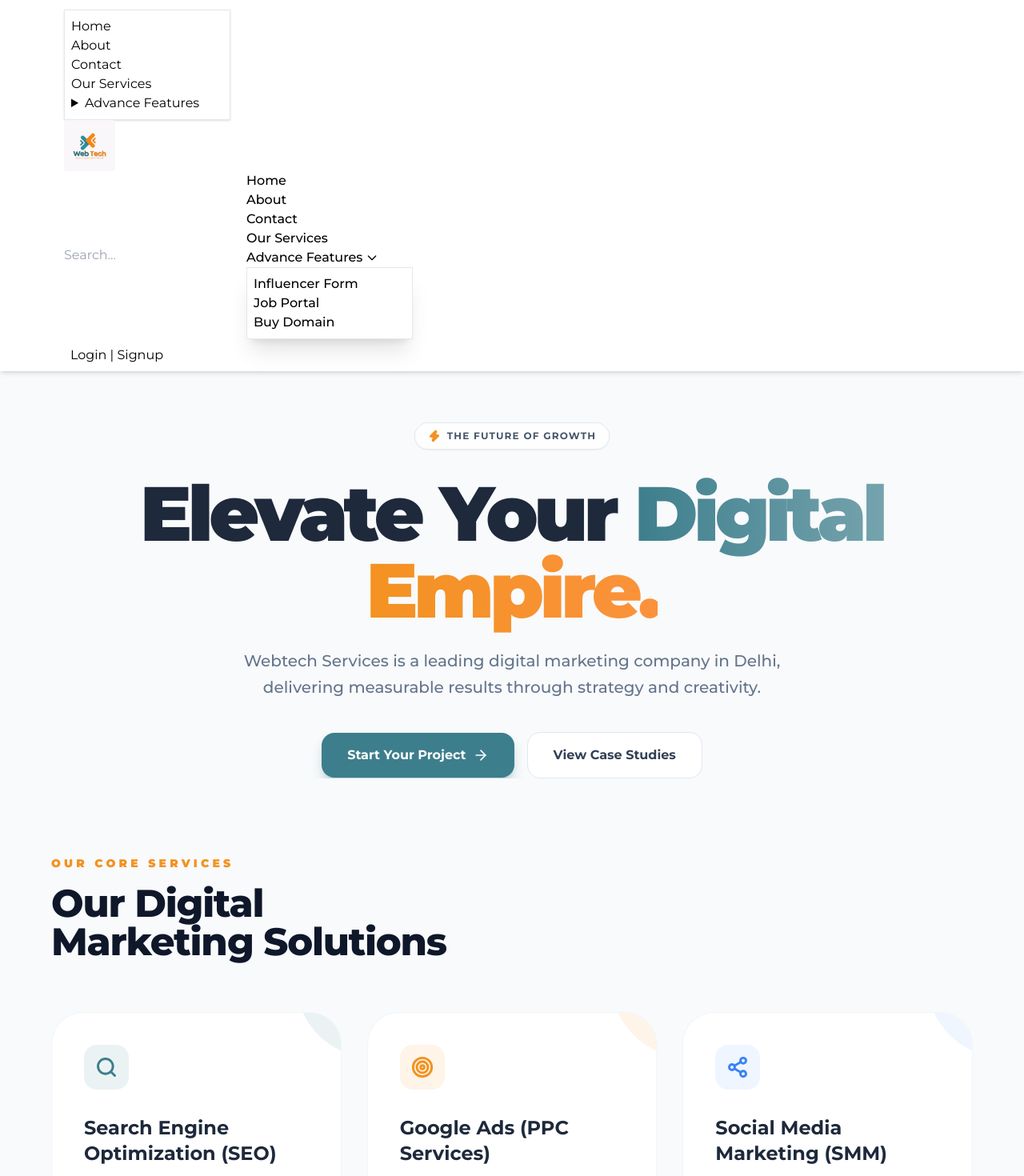
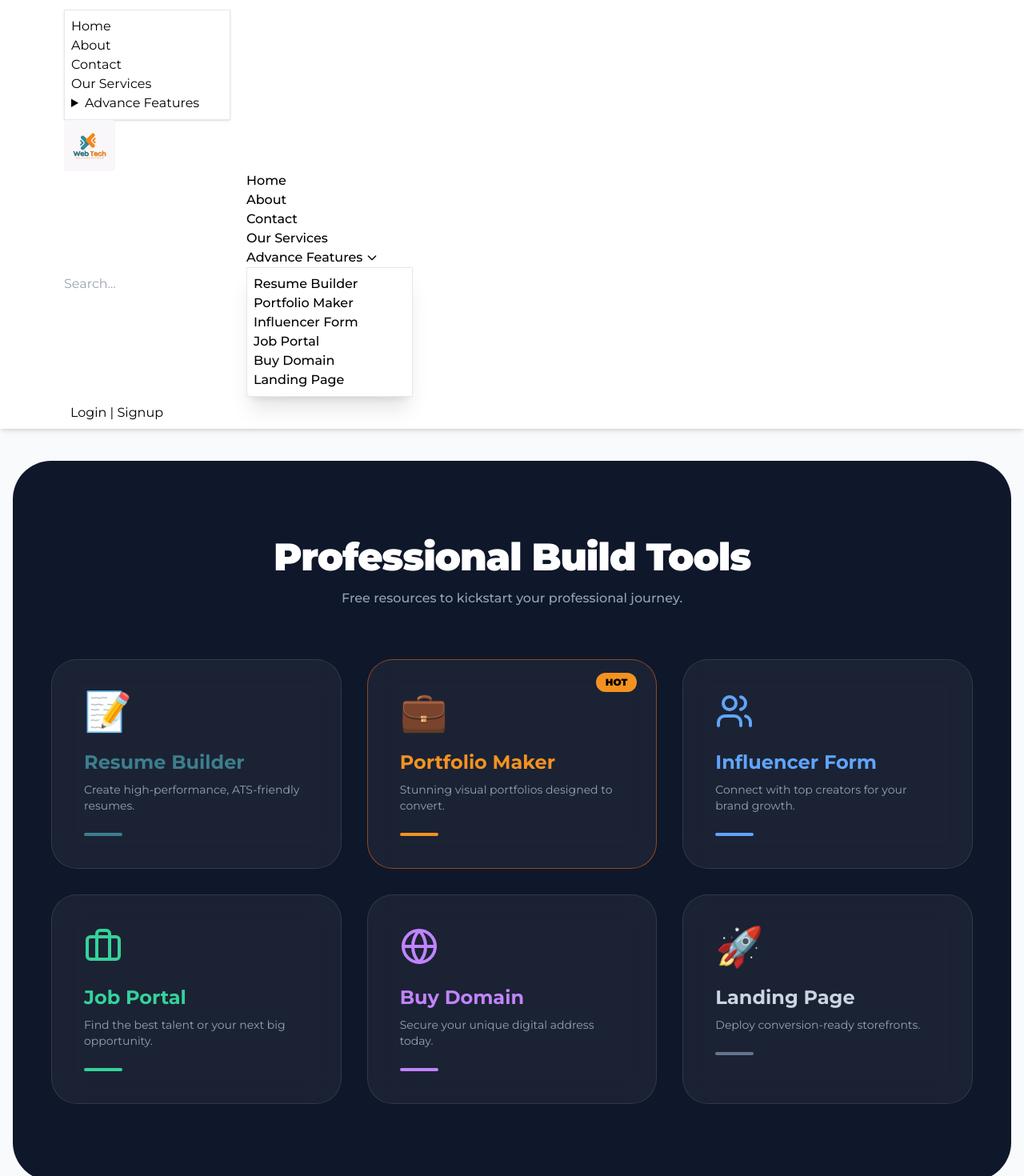
Before and after one commit to AnujHub03/Digital-marketing-Website-project, a React (Vite) app: page / in a window 1280 px wide. Shown: the top 1470 px of the page at 80% size. Built offline with nearby package versions, Linux system fonts and the light colour scheme; a web font is replaced by a local one.

Commit message:
feat:Restructuring components of home page

```diff
--- a/src/Components/Navbar.jsx
+++ b/src/Components/Navbar.jsx
@@ -1,8 +1,24 @@
-import React from "react";
-import { Link,useNavigate } from "react-router-dom";
+import React, { useRef } from "react";
+import { Link, useNavigate } from "react-router-dom";
 
 const Navbar = () => {
-  const nav = useNavigate()
+  const nav = useNavigate();
+  // Ref for the mobile details element to close it programmatically
+  const mobileDetailsRef = useRef(null);
+
+  const handleLinkClick = () => {
+    // 1. For Desktop: This removes focus from the active element,
+    // which hides the dropdown-hover/dropdown-content.
+    if (document.activeElement instanceof HTMLElement) {
+      document.activeElement.blur();
+    }
+
+    // 2. For Mobile: This closes the <details> tag manually.
+    if (mobileDetailsRef.current) {
+      mobileDetailsRef.current.removeAttribute("open");
+    }
+  };
+
   return (
     <div className="navbar bg-base-100 text-base-content shadow-md px-4 lg:px-20 font-montserrat sticky top-0 z-[100]">
       <div className="navbar-start">
@@ -13,24 +29,27 @@ const Navbar = () => {
             </svg>
           </label>
           <ul tabIndex={0} className="menu menu-sm dropdown-content mt-3 z-[50] p-2 shadow bg-base-100 rounded-box w-52 border border-base-200">
-            <li><Link to="/">Home</Link></li>
-            <li><Link to="/about">About</Link></li>
-            <li><Link>Contact</Link></li>
-            <li><Link>Our Services</Link></li>
+            <li><Link to="/" onClick={handleLinkClick}>Home</Link></li>
+            <li><Link to="/about" onClick={handleLinkClick}>About</Link></li>
+            <li><Link to="/contact" onClick={handleLinkClick}>Contact</Link></li>
+            <li><Link to="/services" onClick={handleLinkClick}>Our Services</Link></li>
             <li>
-              <details>
+              <details ref={mobileDetailsRef}>
                 <summary>Advance Features</summary>
                 <ul className="p-2 bg-base-200 rounded-md">
-                  <li><Link>Influncer Form</Link></li>
-                  <li><Link to="/jobportal">Job Portal</Link></li>
-                  <li><Link>Buy Domain</Link></li>
+                  <li><Link to="/resume-builder" onClick={handleLinkClick}>Resume Builder</Link></li>
+                  <li><Link to="/PortfolioMaker" onClick={handleLinkClick}>Portfolio Maker</Link></li>
+                  <li><Link to="/influencer" onClick={handleLinkClick}>Influencer Form</Link></li>
+                  <li><Link to="/jobportal" onClick={handleLinkClick}>Job Portal</Link></li>
+                  <li><Link to="/buysubdomain" onClick={handleLinkClick}>Buy Domain</Link></li>
+                  <li><Link to="/landing-page" onClick={handleLinkClick}>Landing Page</Link></li>
                 </ul>
               </details>
             </li>
           </ul>
         </div>
 
-        <Link className="flex items-center gap-2" to="/">
+        <Link className="flex items-center gap-2" to="/" onClick={handleLinkClick}>
           <img
             src="src/assets/logo (2).png"
             alt="WebTech Logo"
@@ -48,11 +67,11 @@ const Navbar = () => {
           />
         </div>
 
-        <ul className="menu menu-horizontal px-1 gap-2 font-medium ">
-          <li><Link to="/" className="hover:text-orange-600">Home</Link></li>
-          <li><Link to="/about" className="hover:text-orange-600">About</Link></li>
-          <li><Link to="/contact" className="hover:text-orange-600">Contact</Link></li>
-          <li><Link to="/services" className="hover:text-orange-600">Our Services</Link></li>
+        <ul className="menu menu-horizontal px-1 gap-2 font-medium">
+          <li><Link to="/" className="hover:text-orange-600" onClick={handleLinkClick}>Home</Link></li>
+          <li><Link to="/about" className="hover:text-orange-600" onClick={handleLinkClick}>About</Link></li>
+          <li><Link to="/contact" className="hover:text-orange-600" onClick={handleLinkClick}>Contact</Link></li>
+          <li><Link to="/services" className="hover:text-orange-600" onClick={handleLinkClick}>Our Services</Link></li>
 
           <li className="dropdown dropdown-hover">
             <div tabIndex={0} role="button" className="flex items-center gap-1">
@@ -62,9 +81,12 @@ const Navbar = () => {
               </svg>
             </div>
             <ul tabIndex={0} className="dropdown-content z-[50] menu p-2 shadow-xl bg-base-100 rounded-box w-52 top-full border border-base-200">
-              <li><Link to="/influencer" className="hover:text-orange-600">Influencer Form</Link></li>
-                  <li><Link to="/jobportal" className="hover:text-orange-600">Job Portal</Link></li>
-                  <li><Link to="/buysubdomain" className="hover:text-orange-600" >Buy Domain</Link></li>
+              <li><Link to="/resume-builder" className="hover:text-orange-600" onClick={handleLinkClick}>Resume Builder</Link></li>
+              <li><Link to="/PortfolioMaker" className="hover:text-orange-600" onClick={handleLinkClick}>Portfolio Maker</Link></li>
+              <li><Link to="/influencer" className="hover:text-orange-600" onClick={handleLinkClick}>Influencer Form</Link></li>
+              <li><Link to="/jobportal" className="hover:text-orange-600" onClick={handleLinkClick}>Job Portal</Link></li>
+              <li><Link to="/buysubdomain" className="hover:text-orange-600" onClick={handleLinkClick}>Buy Domain</Link></li>
+              <li><Link to="/landing-page" className="hover:text-orange-600" onClick={handleLinkClick}>Landing Page</Link></li>
             </ul>
           </li>
         </ul>
--- a/src/Pages/Home.jsx
+++ b/src/Pages/Home.jsx
@@ -1,6 +1,6 @@
 import React from "react";
 import { Link } from "react-router-dom";
-import { motion } from "framer-motion"; // Step 1: Import motion
+import { motion } from "framer-motion";
 import {
   Search,
   Share2,
@@ -10,22 +10,14 @@ import {
   Zap,
   Target,
   BarChart,
+  Users,
+  Briefcase,
+  Globe,
 } from "lucide-react";
 import Webthech from "../Components/Webthech";
 import ResultHero from "../Components/ResultHero";
 
 const Home = () => {
-  // Brand Colors: Teal: #3D7E8C | Orange: #F39221
-
-  const services = [
-    { title: "Search Engine Optimization (SEO)", desc: "Rank your website on top of Google and get organic traffic.", icon: <Search />, color: "text-[#3D7E8C]", bg: "bg-[#3D7E8C]/10" },
-    { title: "Google Ads (PPC Services)", desc: "Get instant leads and sales with highly targeted ad campaigns.", icon: <Target />, color: "text-[#F39221]", bg: "bg-[#F39221]/10" },
-    { title: "Social Media Marketing (SMM)", desc: "Increase brand awareness on platforms like Instagram and LinkedIn.", icon: <Share2 />, color: "text-blue-500", bg: "bg-blue-50" },
-    { title: "Web Architecture", desc: "We create responsive, fast, and user-friendly websites.", icon: <Layout />, color: "text-purple-500", bg: "bg-purple-50" },
-    { title: "Local SEO Services", desc: "Become the #1 choice in your neighborhood and city.", icon: <MapPin />, color: "text-red-500", bg: "bg-red-50" },
-    { title: "Growth Analytics", desc: "Dominate your local market and attract nearby customers.", icon: <BarChart />, color: "text-emerald-500", bg: "bg-emerald-50" },
-  ];
-
   // Animation Variants
   const fadeInUp = {
     hidden: { opacity: 0, y: 30 },
@@ -40,11 +32,97 @@ const Home = () => {
     }
   };
 
+  const services = [
+    { title: "Search Engine Optimization (SEO)", desc: "Rank your website on top of Google and get organic traffic.", icon: <Search />, color: "text-[#3D7E8C]", bg: "bg-[#3D7E8C]/10" },
+    { title: "Google Ads (PPC Services)", desc: "Get instant leads and sales with highly targeted ad campaigns.", icon: <Target />, color: "text-[#F39221]", bg: "bg-[#F39221]/10" },
+    { title: "Social Media Marketing (SMM)", desc: "Increase brand awareness on platforms like Instagram and LinkedIn.", icon: <Share2 />, color: "text-blue-500", bg: "bg-blue-50" },
+    { title: "Web Architecture", desc: "We create responsive, fast, and user-friendly websites.", icon: <Layout />, color: "text-purple-500", bg: "bg-purple-50" },
+    { title: "Local SEO Services", desc: "Become the #1 choice in your neighborhood and city.", icon: <MapPin />, color: "text-red-500", bg: "bg-red-50" },
+    { title: "Growth Analytics", desc: "Dominate your local market and attract nearby customers.", icon: <BarChart />, color: "text-emerald-500", bg: "bg-emerald-50" },
+  ];
+
   return (
-    <div className="bg-[#F8FAFB] text-slate-800 min-h-screen font-montserrat overflow-x-hidden selection:bg-[#F39221]/30">
+    <div className="bg-[#F8FAFB] text-slate-800 min-h-screen font-montserrat overflow-x-hidden selection:bg-[#F39221]/30 no-scrollbar">
+       {/* --- HERO SECTION --- */}
+         {/* --- FEATURED BUILD TOOLS --- */}
+      <motion.section
+        initial={{ opacity: 0, y: 50 }}
+        whileInView={{ opacity: 1, y: 0 }}
+        viewport={{ once: true }}
+        transition={{ duration: 0.8 }}
+        className="py-24 px-6 bg-slate-900 rounded-[3rem] mx-4 my-10 text-white relative overflow-hidden"
+      >
+        <div className="max-w-6xl mx-auto relative z-10 text-center">
+          <h2 className="text-4xl md:text-5xl font-black tracking-tight mb-4">Professional Build Tools</h2>
+          <p className="text-slate-400 font-medium mb-16">Free resources to kickstart your professional journey.</p>
 
-      {/* --- HERO SECTION --- */}
-      <section className="relative pt-16 px-6 overflow-hidden">
+          <div className="grid grid-cols-1 md:grid-cols-2 lg:grid-cols-3 gap-8 text-left">
+            {/* Tool 1 */}
+            <motion.div whileHover={{ scale: 1.02 }}>
+              <Link to="/resume-builder" className="block h-full bg-white/5 backdrop-blur-lg border border-white/10 p-10 rounded-[2rem] hover:bg-white/10">
+                <div className="text-5xl mb-6">📝</div>
+                <h4 className="text-2xl font-bold mb-2 text-[#3D7E8C]">Resume Builder</h4>
+                <p className="text-slate-400 text-sm mb-6">Create high-performance, ATS-friendly resumes.</p>
+                <div className="w-12 h-1 bg-[#3D7E8C] rounded-full"></div>
+              </Link>
+            </motion.div>
+
+            {/* Tool 2 */}
+            <motion.div whileHover={{ scale: 1.05 }} className="relative">
+              <Link to="/PortfolioMaker" className="block h-full bg-white/5 backdrop-blur-lg border border-orange-500/50 p-10 rounded-[2rem] hover:bg-white/10">
+                <div className="absolute top-4 right-6 bg-[#F39221] text-xs font-black px-3 py-1 rounded-full text-black">HOT</div>
+                <div className="text-5xl mb-6">💼</div>
+                <h4 className="text-2xl font-bold mb-2 text-[#F39221]">Portfolio Maker</h4>
+                <p className="text-slate-400 text-sm mb-6">Stunning visual portfolios designed to convert.</p>
+                <div className="w-12 h-1 bg-[#F39221] rounded-full"></div>
+              </Link>
+            </motion.div>
+
+            {/* Tool 3 */}
+            <motion.div whileHover={{ scale: 1.02 }}>
+              <Link to="/influencer-form" className="block h-full bg-white/5 backdrop-blur-lg border border-white/10 p-10 rounded-[2rem] hover:bg-white/10">
+                <Users className="w-12 h-12 mb-6 text-blue-400" />
+                <h4 className="text-2xl font-bold mb-2 text-blue-400">Influencer Form</h4>
+                <p className="text-slate-400 text-sm mb-6">Connect with top creators for your brand growth.</p>
+                <div className="w-12 h-1 bg-blue-400 rounded-full"></div>
+              </Link>
+            </motion.div>
+
+            {/* Tool 4 */}
+            <motion.div whileHover={{ scale: 1.02 }}>
+              <Link to="/job-portal" className="block h-full bg-white/5 backdrop-blur-lg border border-white/10 p-10 rounded-[2rem] hover:bg-white/10">
+                <Briefcase className="w-12 h-12 mb-6 text-emerald-400" />
+                <h4 className="text-2xl font-bold mb-2 text-emerald-400">Job Portal</h4>
+                <p className="text-slate-400 text-sm mb-6">Find the best talent or your next big opportunity.</p>
+                <div className="w-12 h-1 bg-emerald-400 rounded-full"></div>
+              </Link>
+            </motion.div>
+
+            {/* Tool 5 */}
+            <motion.div whileHover={{ scale: 1.02 }}>
+              <Link to="/buy-domain" className="block h-full bg-white/5 backdrop-blur-lg border border-white/10 p-10 rounded-[2rem] hover:bg-white/10">
+                <Globe className="w-12 h-12 mb-6 text-purple-400" />
+                <h4 className="text-2xl font-bold mb-2 text-purple-400">Buy Domain</h4>
+                <p className="text-slate-400 text-sm mb-6">Secure your unique digital address today.</p>
+                <div className="w-12 h-1 bg-purple-400 rounded-full"></div>
+              </Link>
+            </motion.div>
+
+            {/* Tool 6 (Placeholder for Landing Page) */}
+            <motion.div whileHover={{ scale: 1.02 }}>
+              <div className="h-full bg-white/5 backdrop-blur-lg border border-white/10 p-10 rounded-[2rem]">
+                <div className="text-5xl mb-6">🚀</div>
+                <h4 className="text-2xl font-bold mb-2 text-slate-300">Landing Page</h4>
+                <p className="text-slate-400 text-sm mb-6">Deploy conversion-ready storefronts.</p>
+                <div className="w-12 h-1 bg-slate-500 rounded-full"></div>
+              </div>
+            </motion.div>
+          </div>
+        </div>
+      </motion.section>
+
+
+      <section className="relative pt-24 pb-16 px-6 overflow-hidden">
         <motion.div
           initial={{ opacity: 0, scale: 0.8 }}
           animate={{ opacity: 1, scale: 1 }}
@@ -69,7 +147,7 @@ const Home = () => {
             <span className="text-transparent bg-clip-text bg-gradient-to-r from-[#F39221] to-orange-400">Empire.</span>
           </motion.h1>
 
-          <motion.p variants={fadeInUp} className="text-xl text-slate-500 max-w-2xl mx-auto font-medium leading-relaxed mb-10">
+          <motion.p variants={fadeInUp} className="text-xl text-slate-500 max-w-2xl mx-auto font-medium mb-10">
             Webtech Services is a leading digital marketing company in Delhi, delivering measurable results through strategy and creativity.
           </motion.p>
 
@@ -87,33 +165,16 @@ const Home = () => {
       {/* --- CORE SERVICES SECTION --- */}
       <section className="py-24 px-6 relative">
         <div className="max-w-6xl mx-auto">
-          <motion.div
-            initial="hidden"
-            whileInView="visible"
-            viewport={{ once: true }}
-            variants={fadeInUp}
-            className="mb-16"
-          >
+          <motion.div initial="hidden" whileInView="visible" viewport={{ once: true }} variants={fadeInUp} className="mb-16">
             <h2 className="text-[#F39221] font-black uppercase tracking-[0.3em] text-sm mb-4">Our Core Services</h2>
-            <h3 className="text-4xl md:text-5xl font-extrabold text-slate-900 tracking-tight">Our Digital <br /> Marketing Solutions</h3>
+            <h3 className="text-4xl md:text-5xl font-extrabold text-slate-900 tracking-tight">Our Digital Marketing Solutions</h3>
           </motion.div>
 
-          <motion.div
-            initial="hidden"
-            whileInView="visible"
-            viewport={{ once: true, margin: "-100px" }}
-            variants={staggerContainer}
-            className="grid grid-cols-1 md:grid-cols-2 lg:grid-cols-3 gap-8"
-          >
+          <motion.div initial="hidden" whileInView="visible" viewport={{ once: true, margin: "-100px" }} variants={staggerContainer} className="grid grid-cols-1 md:grid-cols-2 lg:grid-cols-3 gap-8">
             {services.map((service, index) => (
-              <motion.div
-                key={index}
-                variants={fadeInUp}
-                whileHover={{ y: -10 }}
-                className="group p-10 rounded-[2.5rem] bg-white border border-slate-100 hover:border-transparent hover:shadow-[0_20px_50px_rgba(0,0,0,0.05)] transition-all duration-500 relative overflow-hidden"
-              >
+              <motion.div key={index} variants={fadeInUp} whileHover={{ y: -10 }} className="group p-10 rounded-[2.5rem] bg-white border border-slate-100 hover:shadow-2xl transition-all duration-500 relative overflow-hidden">
                 <div className={`absolute top-0 right-0 w-24 h-24 ${service.bg} rounded-bl-full translate-x-10 -translate-y-10 group-hover:translate-x-0 group-hover:translate-y-0 transition-transform duration-500`}></div>
-                <div className={`w-14 h-14 rounded-2xl ${service.bg} ${service.color} flex items-center justify-center mb-8 group-hover:rotate-6 transition-transform`}>
+                <div className={`w-14 h-14 rounded-2xl ${service.bg} ${service.color} flex items-center justify-center mb-8`}>
                   {React.cloneElement(service.icon, { size: 28, strokeWidth: 2.5 })}
                 </div>
                 <h4 className="text-2xl font-bold mb-4 text-slate-800">{service.title}</h4>
@@ -127,50 +188,7 @@ const Home = () => {
         </div>
       </section>
 
-      {/* --- FEATURED BUILD TOOLS --- */}
-      <motion.section
-        initial={{ opacity: 0, y: 50 }}
-        whileInView={{ opacity: 1, y: 0 }}
-        viewport={{ once: true }}
-        transition={{ duration: 0.8 }}
-        className="py-24 px-6 bg-slate-900 rounded-[3rem] mx-4 my-10 text-white relative overflow-hidden"
-      >
-        <div className="max-w-6xl mx-auto relative z-10 text-center">
-          <h2 className="text-4xl md:text-5xl font-black tracking-tight mb-4">Professional Build Tools</h2>
-          <p className="text-slate-400 font-medium mb-16">Free resources to kickstart your professional journey.</p>
 
-          <div className="grid grid-cols-1 md:grid-cols-3 gap-8 text-left">
-             {/* Use motion.div wrapped around Links for cleaner hover handling */}
-            <motion.div whileHover={{ scale: 1.02 }}>
-              <Link to="/resume-builder" className="block h-full bg-white/5 backdrop-blur-lg border border-white/10 p-10 rounded-[2rem] hover:bg-white/10">
-                <div className="text-5xl mb-6">📝</div>
-                <h4 className="text-2xl font-bold mb-2 text-[#3D7E8C]">Resume Builder</h4>
-                <p className="text-slate-400 text-sm mb-6">Create high-performance, ATS-friendly resumes.</p>
-                <div className="w-12 h-1 bg-[#3D7E8C] rounded-full"></div>
-              </Link>
-            </motion.div>
-
-            <motion.div whileHover={{ scale: 1.05 }} className="relative">
-              <Link to="/PortfolioMaker" className="block h-full bg-white/5 backdrop-blur-lg border border-orange-500/50 p-10 rounded-[2rem] hover:bg-white/10">
-                <div className="absolute top-4 right-6 bg-[#F39221] text-xs font-black px-3 py-1 rounded-full text-black">HOT</div>
-                <div className="text-5xl mb-6">💼</div>
-                <h4 className="text-2xl font-bold mb-2 text-[#F39221]">Portfolio Maker</h4>
-                <p className="text-slate-400 text-sm mb-6">Stunning visual portfolios designed to convert.</p>
-                <div className="w-12 h-1 bg-[#F39221] rounded-full"></div>
-              </Link>
-            </motion.div>
-
-            <motion.div whileHover={{ scale: 1.02 }}>
-              <div className="h-full bg-white/5 backdrop-blur-lg border border-white/10 p-10 rounded-[2rem]">
-                <div className="text-5xl mb-6">🚀</div>
-                <h4 className="text-2xl font-bold mb-2 text-slate-300">Landing Page</h4>
-                <p className="text-slate-400 text-sm mb-6">Deploy conversion-ready storefronts.</p>
-                <div className="w-12 h-1 bg-slate-500 rounded-full"></div>
-              </div>
-            </motion.div>
-          </div>
-        </div>
-      </motion.section>
 
       <Webthech />
       <ResultHero />
```
Lines whose indentation alone changed are shown as unchanged.
